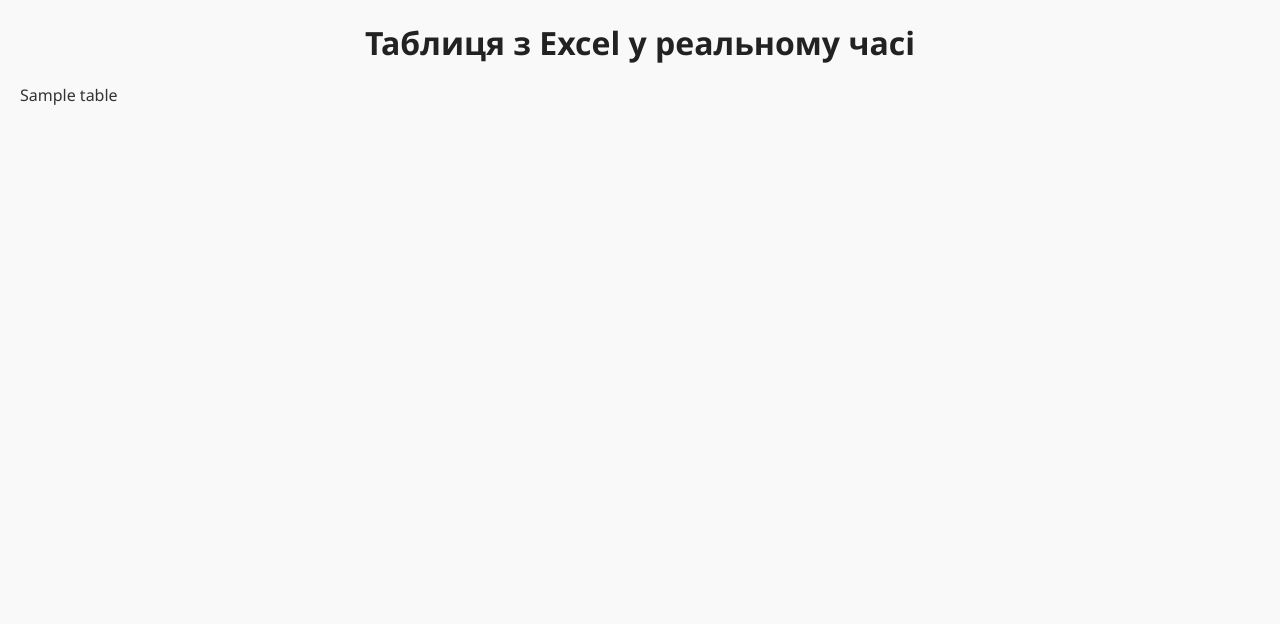
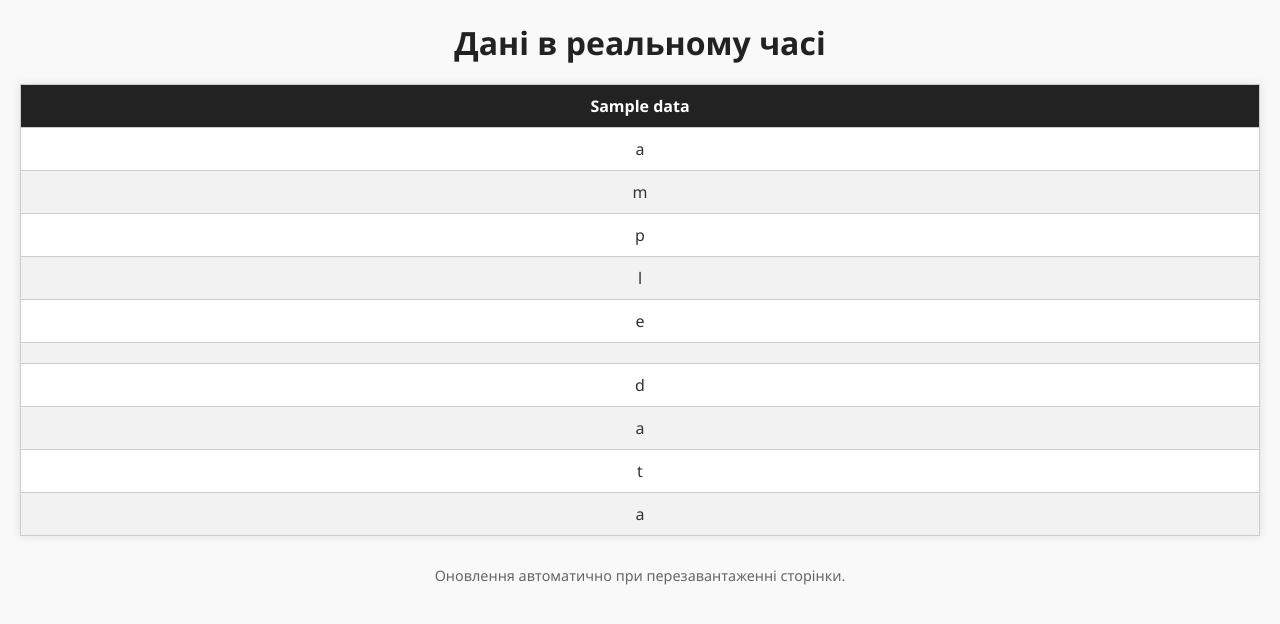
Before and after one commit to 44061240/44061240, a Flask app: template templates/index.html in a window 1280 px wide. Shown: the top 624 px of the page. Run offline with Flask 3, Linux system fonts and the light colour scheme; the template is opened without the code that fills it: most values are stand-ins (such as "Sample title", 1, 10 or a date in 2020).

Commit message:
Update index.html

```diff
--- a/templates/index.html
+++ b/templates/index.html
@@ -1,12 +1,38 @@
 <!DOCTYPE html>
-<html>
+<html lang="uk">
 <head>
     <meta charset="UTF-8">
-    <title>44061240 - Реальний час для змін</title>
+    <title>44061240 - Дані в реальному часі</title>
     <link rel="stylesheet" href="{{ url_for('static', filename='style.css') }}">
-   </head>
+</head>
 <body>
-    <h1>Таблиця з Excel у реальному часі</h1>
-    <div>{{ table|safe }}</div>
+    <h1>Дані в реальному часі</h1>
+
+    {% if data %}
+        <table class="data-table">
+            <thead>
+                <tr>
+                    {% for col in data[0] %}
+                        <th>{{ col }}</th>
+                    {% endfor %}
+                </tr>
+            </thead>
+            <tbody>
+                {% for row in data[1:] %}
+                    <tr>
+                        {% for cell in row %}
+                            <td>{{ cell }}</td>
+                        {% endfor %}
+                    </tr>
+                {% endfor %}
+            </tbody>
+        </table>
+    {% else %}
+        <p>Немає даних для відображення.</p>
+    {% endif %}
+
+    <div class="footer">
+        <p>Оновлення автоматично при перезавантаженні сторінки.</p>
+    </div>
 </body>
 </html>
```
